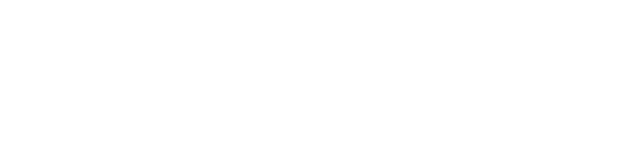
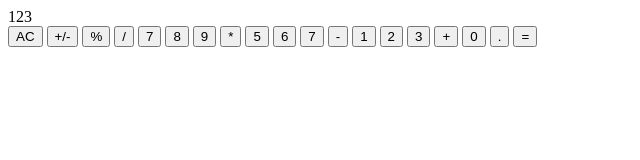
Before and after one commit to vjhwong/calculator, a plain HTML site: page index.html in a window 1280 px wide. Shown: the whole page, without its empty margins (0-640 px from the left). Drawn offline with Linux system fonts and the light colour scheme.

Commit message:
Added buttons

```diff
--- a/index.html
+++ b/index.html
@@ -6,12 +6,35 @@
     <meta http-equiv="X-UA-Compatible" content="IE=edge">
     <meta name="viewport" content="width=device-width, initial-scale=1.0">
     <link rel="stylesheet" href="style.css">
-    <title>Document</title>
+    <title>Calculator</title>
 </head>
 
 <body>
-
-    <script src="script.js" defer></script>
+    <main id="main">
+        <div id="calculator-container">
+            <div id="display">123</div>
+            <button type="button" id="clear" value="clear">AC</button>
+            <button type="button" id="sign" value="sign">+/-</button>
+            <button type="button" id="percent" value="percent">%</button>
+            <button type="button" class="operator" value="/">/</button>
+            <button type="button" class="operand" value="7">7</button>
+            <button type="button" class="operand" value="8">8</button>
+            <button type="button" class="operand" value="9">9</button>
+            <button type="button" class="operator" value="*">*</button>
+            <button type="button" class="operand" value="5">5</button>
+            <button type="button" class="operand" value="6">6</button>
+            <button type="button" class="operand" value="7">7</button>
+            <button type="button" class="operator" value="-">-</button>
+            <button type="button" class="operand" value="1">1</button>
+            <button type="button" class="operand" value="2">2</button>
+            <button type="button" class="operand" value="3">3</button>
+            <button type="button" class="operator" value="+">+</button>
+            <button type="button" id="zero" class="operand" value="0">0</button>
+            <button type="button" id="decimal" class="operand" value=".">.</button>
+            <button type="button" id="equals" class="operator" value="=">=</button>
+        </div>
+        <script src="script.js" defer></script>
+    </main>
 </body>
 
 </html>
```
